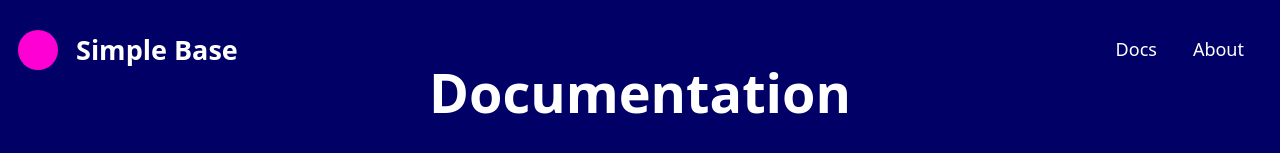
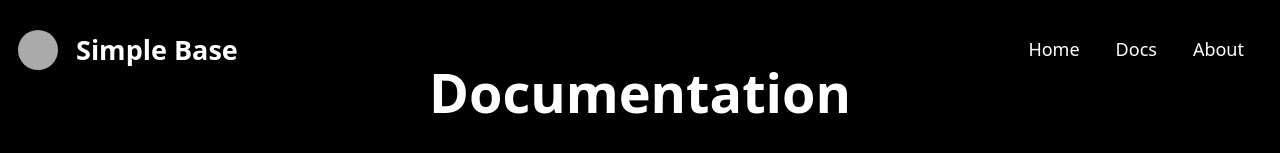
Before and after one commit to kccnma/simplebase, a plain HTML site: page docs.html in a window 1280 px wide. Shown: the top 153 px of the page. Drawn offline with Linux system fonts and the light colour scheme.

Commit message:
set colors to b/w/grayscale

```diff
--- a/css/style.css
+++ b/css/style.css
@@ -37,17 +37,17 @@ CSS TABLE OF CONTENTS
     --color-body-background: rgb(255 255 255 / 1);
     --color-body-text: rgb(0 0 0 / .8);
     --color-headings: rgb(0 0 0 / 1);
-    --color-links: rgb(51 102 204 / 1);
-    --color-links-dark: rgb(0 51 153 / 1);
-    --color-accent-color: rgb(255, 0, 212);
-    --color-header-bg: rgb(0, 0, 102);
+    --color-links: rgb(0 0 0 / .8);
+    --color-links-dark: rgb(0 0 0 / 1);
+    --color-accent-color: rgb(170, 170, 170);
+    --color-header-bg: rgb(0, 0, 0);
     --color-header-links: rgb(255, 255, 255);
-    --color-hero-bg: rgb(0, 0, 102);
+    --color-hero-bg: rgb(0 0 0 / 1);
     --color-hero-headings: rgb(255 255 255);
     --color-hero-text: rgb(255 255 255 / .8);
     --color-footer-bg: rgba(0, 0, 0, 1);
-    --color-footer-text: rgb(255, 255, 255);
-    --color-footer-links: rgb(204, 204, 255);
+    --color-footer-text: rgb(255 255 255 / 1);
+    --color-footer-links: rgb(255 255 255 / 1);
 
     /* BASE TYPOGRAPHY */
     --font-body: system-ui, Helvetica, Arial, sans-serif;
--- a/docs.html
+++ b/docs.html
@@ -15,13 +15,14 @@
         <div class="site-logo">
             <a href="index.html">
                 <svg width="40" height="40">
-                    <circle cx="20" cy="20" r="20" fill="#ff00d4" />
+                    <circle cx="20" cy="20" r="20" fill="#aaaaaa" />
                 </svg>
             </a>
             <h1><a href="index.html">Simple Base</a></h1>
         </div>
         <nav class="site-nav">
             <ul>
+                <li><a href="index.html">Home</a></li>
                 <li><a href="docs.html">Docs</a></li>
                 <li><a href="about.html">About</a></li>
             </ul>
@@ -178,6 +179,9 @@
             <div class="row">
 
                 <div class="two-thirds">
+                    <svg width="80" height="80">
+                        <circle cx="40" cy="40" r="40" fill="#aaaaaa" />
+                    </svg>
                     <h2>Simple Base</h2>
                     <p>A simple set of starter HTML, CSS, & JS that is 100% customizable as a base-level front-end framework for NMA students to use to create hand-crafted, custom static websites that are fast, flexible, and perfectly suited for 100% bespoke unique UI designs.</p>
                 </div>
@@ -187,6 +191,7 @@
                     <h2>Pages</h2>
                     <nav class="site-nav">
                         <ul>
+                            <li><a href="index.html">Home</a></li>
                             <li><a href="docs.html">Docs</a></li>
                             <li><a href="about.html">About</a></li>
                         </ul>
```
Also changed, not shown: index.html (+6 -1 lines).
